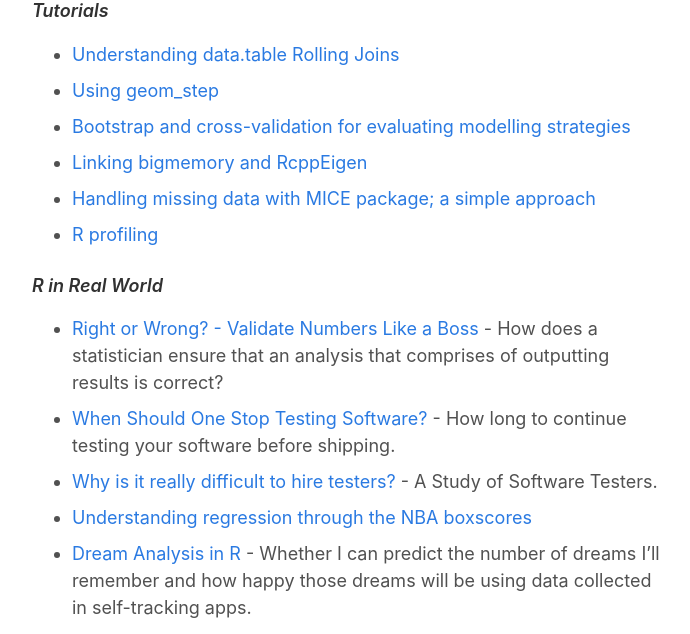
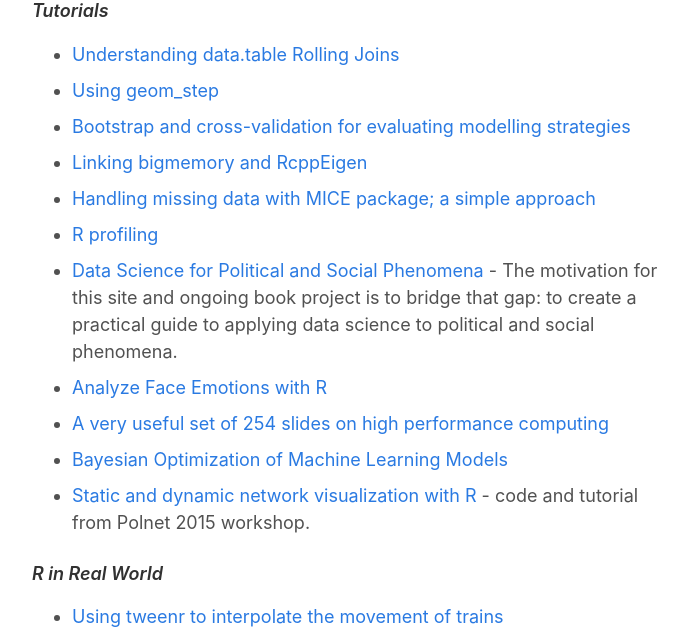
Before and after one commit to rweekly/rweekly.org, a Jekyll site: the page built from draft.md, in a window 1280 px wide and 1400 px high, scrolled down 405 px. Shown: the top 634 px of the window, without its empty margins (293-983 px from the left). Built offline with Jekyll 4.4.1, drawn with Linux system fonts in a browser that asks for light colours; some of the changed text lies outside the part shown.

Commit message:
Add: posts for issue 3

```diff
--- a/draft.md
+++ b/draft.md
@@ -25,7 +25,21 @@
 
 + [R profiling](http://ipub.com/r-profiling/)
 
++ [Data Science for Political and Social Phenomena](http://chrisalbon.com/) - The motivation for this site and ongoing book project is to bridge that gap: to create a practical guide to applying data science to political and social phenomena.
+
++ [Analyze Face Emotions with R](http://thinktostart.com/analyze-face-emotions-r/)
+
++ [A very useful set of 254 slides on high performance computing](http://www.nimbios.org/ifiles/hpc/hpcR.pdf)
+
++ [Bayesian Optimization of Machine Learning Models](http://blog.revolutionanalytics.com/2016/06/bayesian-optimization-of-machine-learning-models.html)
+
++ [Static and dynamic network visualization with R](http://kateto.net/network-visualization) -  code and tutorial from Polnet 2015 workshop.
+
 #### R in Real World
+
++ [Using tweenr to interpolate the movement of trains](https://ottlngr.github.io/posts/2016-06-08.html)
+
+[![Using tweenr to interpolate the movement of trains](https://cdn.rawgit.com/rweekly/image/master/2016-06-13/train.gif)](https://ottlngr.github.io/posts/2016-06-08.html)
 
 + [Right or Wrong? - Validate Numbers Like a Boss](http://hoehleatsu.github.io/2016/05/22/proofCalculation.html) - How does a statistician ensure that an analysis that comprises of outputting results is correct?
 
@@ -51,9 +65,23 @@
 
 + [Exploring Quantum Gate operations with QCSimulator](https://gigadom.wordpress.com/2016/06/05/exploring-quantum-gate-operations-with-qcsimulator/)
 
++ [Economist Liquidity Index](http://scweiss.blogspot.my/2016/06/economist-liquidity-index.html)
+
++ [Text and Sentiment Analysis with Trump, Clinton, Sanders Twitter data](https://blog.exploratory.io/sentiment-analysis-with-trump-clinton-sanders-twitter-data-cc978e91960f#.8ztpghmbg)
+
+[![Text and Sentiment Analysis with Trump, Clinton, Sanders Twitter data](https://d262ilb51hltx0.cloudfront.net/max/800/1*yX8DeOvV61IMiIm5NdqxLg.png)](https://blog.exploratory.io/sentiment-analysis-with-trump-clinton-sanders-twitter-data-cc978e91960f)
+
+#### R in Organization
+
++ [News: New Package Submission Process - bioconductor](https://support.bioconductor.org/p/83448/)
+
 + [IBM Invests in R Programming Language for Data Science; Joins R Consortium](https://www.r-consortium.org/news/announcement/2016/06/ibm-invests-r-programming-language-data-science-joins-r-consortium)
 
-+ [News: New Package Submission Process - bioconductor](https://support.bioconductor.org/p/83448/)
++ [Microsoft announces major commitment to Apache Spark](https://blogs.technet.microsoft.com/dataplatforminsider/2016/06/06/microsoft-announces-major-commitment-to-apache-spark/)
+
++ [R, Python Duel As Top Analytics, Data Science software – KDnuggets 2016 Software Poll Results](http://www.kdnuggets.com/2016/06/r-python-top-analytics-data-mining-data-science-software.html) - R remains the leading tool, with 49% share
+
++ [THIS HOUSE(ING MARKET) IS ON FIRE!](https://commercedataservice.github.io/tutorial_zillow_acs/) - Analysing US Housing Market with Census+Zillow Data in R
 
 #### R in Academia
 
@@ -61,11 +89,27 @@
 
 + [rOpenSci Biweekly 2016-06-06](https://ropensci.github.io/biweekly/update-2016-06-06/)
 
++ [R Passes SAS in Scholarly Use (finally)](http://r4stats.com/2016/06/08/r-passes-sas-in-scholarly-use-finally/)
+
++ [Rootograms a new way to assess count models](http://www.fromthebottomoftheheap.net/2016/06/07/rootograms/) - paper [link](https://arxiv.org/abs/1605.01311)
+
+[![Rootograms a new way to assess count models](https://cdn.rawgit.com/rweekly/image/master/2016-06-13/rootograms-plot.png)](http://www.fromthebottomoftheheap.net/2016/06/07/rootograms/)
+
++ [Social problems with a paper in Social Problems](http://andrewgelman.com/2016/06/07/social-problems-with-a-paper-in-social-problems/)
+
+#### R for Fun
+
++ [R for cats and cat lovers](http://rforcats.net/)
+
 ### Videos & Podcasts
 
 + [Developing Shiny Applications: Using Leaflet in R](https://www.youtube.com/watch?list=PL_LGEn4G1x8r99HkY_RfJNlDYB9LDzMj0&v=n42jsxFNXRI)
 
 + [XGBoost A Scalable Tree Boosting System](https://www.youtube.com/watch?v=Vly8xGnNiWs) - blog post [link](http://datascience.la/xgboost-workshop-and-meetup-talk-with-tianqi-chen/)
+
++ [JJ Allaire - What new things from RStudio are you excited for?](https://www.youtube.com/watch?v=D8yF9AtTTuQ&feature=youtu.be)
+
++ [ggplot2 SparkR: Rebooting ggplot2 for Scalable Big Data Visualization](https://www.youtube.com/watch?v=yxYbiGgh-ho&feature=youtu.be)
 
 ### New Releases
 
@@ -78,6 +122,8 @@
 [![shinytoastr](https://cdn.rawgit.com/MangoTheCat/shinytoastr/master/inst/shinytoastr.png)](https://github.com/MangoTheCat/shinytoastr)
 
 + [idbr](http://www.arilamstein.com/blog/2016/06/06/idbr-access-us-census-bureau-international-data-base-r/) on [CRAN](https://cran.r-project.org/web/packages/idbr/) - access the US Census Bureau International Data Base in R
+
++ [ggplot1](https://github.com/hadley/ggplot1) - ggplot1 is mostly made available out of historical interest, to illustrate how Hadley thinking about API design in R has evolved over the years.
 
 ## R Project Updates
 
```
Also changed, not shown: other parts of draft.md (+4 -0 lines).
